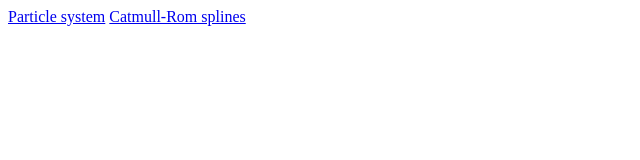
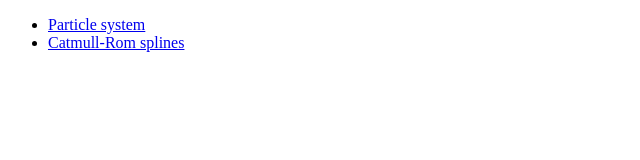
Before and after one commit to alexvitkov/alexvitkov.github.io, a plain HTML site: page index.html in a window 1280 px wide. Shown: the whole page, without its empty margins (0-640 px from the left). Drawn offline with Linux system fonts and the light colour scheme.

Commit message:
nicer homepage

```diff
--- a/index.html
+++ b/index.html
@@ -5,7 +5,9 @@
         <title>Alex Vitkov</title>
     </head>
     <body>
-        <a href="particle/index.html">Particle system</a>
-        <a href="catmullrom/spline.html">Catmull-Rom splines</a>
+	<ul>
+		<li><a href="particle/index.html">Particle system</a></li>
+        	<li><a href="catmullrom/spline.html">Catmull-Rom splines</a></li>
+	</ul>
     </body>
 </html>
```
